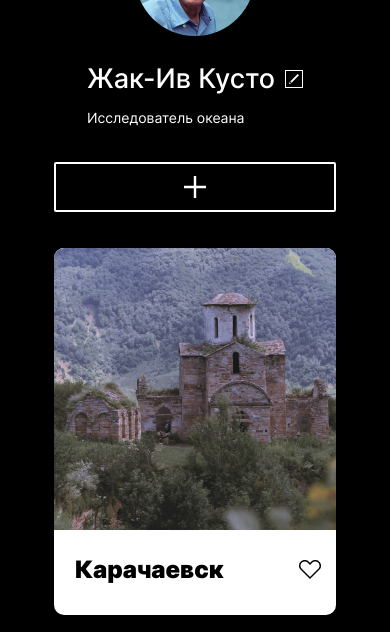
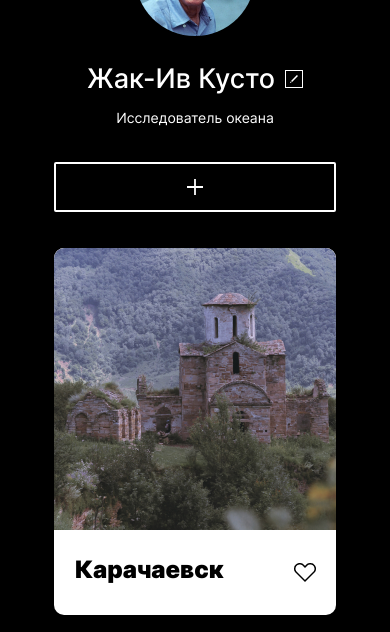
Before and after one commit to YaPopovAndrey/Mesto, a plain HTML site: page index.html in a window 390 px wide. Shown: the part 210-842 px from the top of the page. Drawn offline with Linux system fonts and the light colour scheme.

Commit message:
edited buttons

```diff
--- a/blocks/elements/__like/elements__like.css
+++ b/blocks/elements/__like/elements__like.css
@@ -8,6 +8,7 @@
     border: none;
     outline: none;
     margin: 25px 15px 31px 0;
+    padding: 0;
 }
 
 .elements__like:hover {
@@ -17,3 +18,9 @@
 .elements__like:active {
     background-image: url(../../../images/like-active.png);
 }
+
+@media screen and (max-width: 425px) {
+    .elements__like {
+        margin: 30px 20px 30px 0;
+    }
+}
--- a/blocks/profile/__add-button/profile__add-button.css
+++ b/blocks/profile/__add-button/profile__add-button.css
@@ -8,6 +8,7 @@
     border: 2px solid #ffffff;
     border-radius: 2px;
     outline: none;
+    padding: 0;
 }
 
 .profile__add-button:hover {
@@ -17,5 +18,6 @@
 @media screen and (max-width: 425px) {
     .profile__add-button {
         min-width: 282px;
+        background-size: 16px;
     }
 }
--- a/blocks/profile/__edit-button/profile__edit-button.css
+++ b/blocks/profile/__edit-button/profile__edit-button.css
@@ -18,5 +18,6 @@
     .profile__edit-button {
         min-width: 18px;
         min-height: 18px;
+        background-size: 7.5px;
     }
 }
--- a/blocks/profile/__profession/profile__profession.css
+++ b/blocks/profile/__profession/profile__profession.css
@@ -13,5 +13,6 @@
         line-height: 17px;
         padding-top: 14px;
         padding-bottom: 36px;
+        text-align: center;
     }
 }
```
